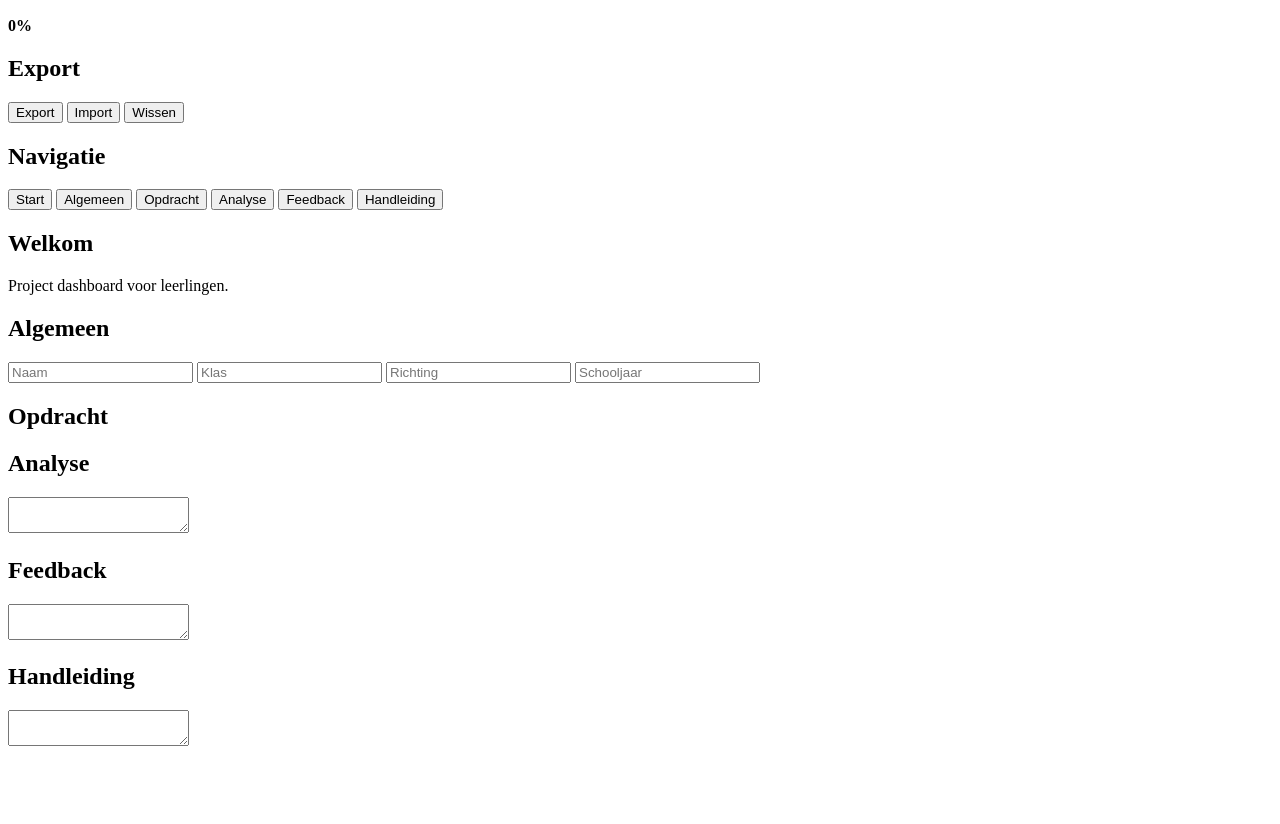
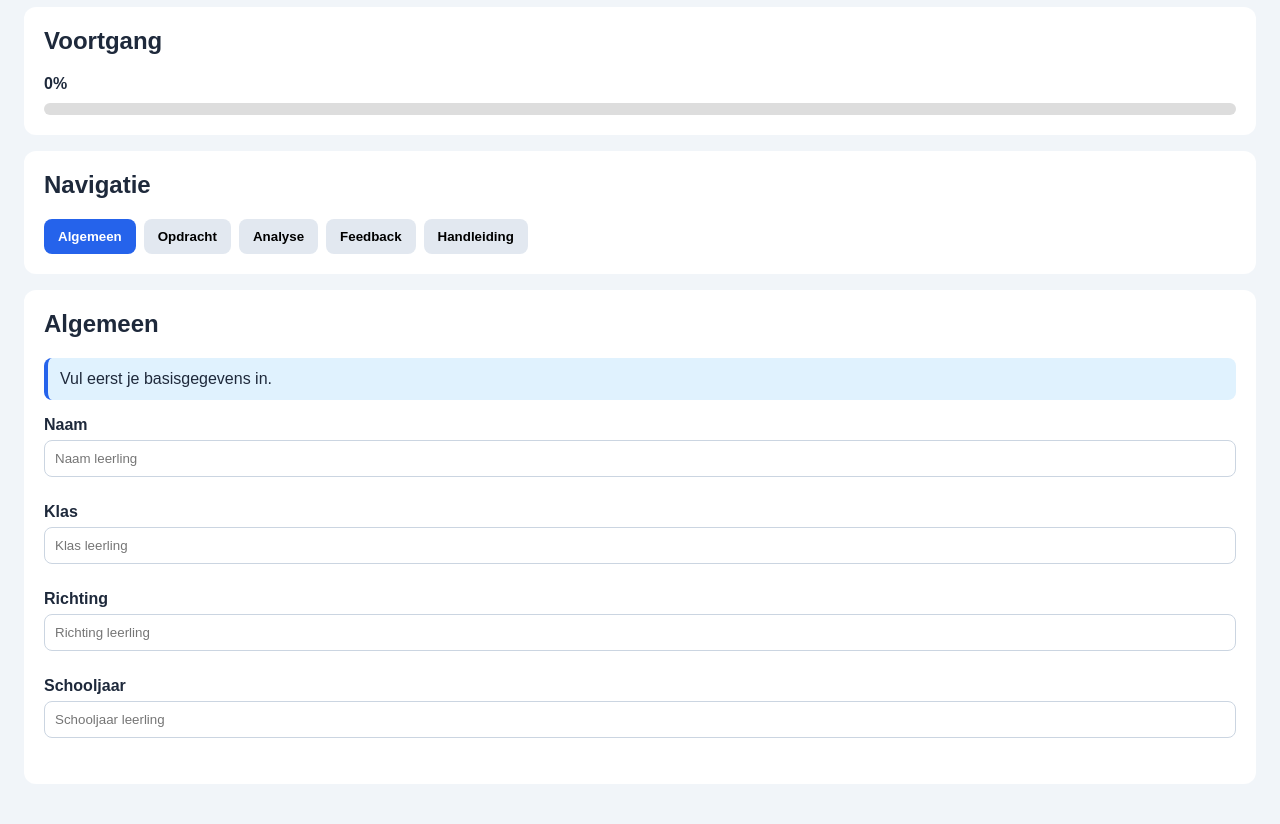
Before and after one commit to G84Y91J87/project-dashboard, a plain HTML site: page index.html in a window 1280 px wide. Shown: the part 110-934 px from the top of the page. Before the commit the page ends 868 px from the top, so only its background shows below. Drawn offline with Linux system fonts and the light colour scheme.

Commit message:
Refactor index.html with improved structure and styles

```diff
--- a/index.html
+++ b/index.html
@@ -2,64 +2,199 @@
 <html lang="nl">
 
 <head>
+
+<!-- INSTELLINGEN -->
 <meta charset="UTF-8">
 <meta name="viewport" content="width=device-width, initial-scale=1.0">
 
+<!-- TITEL -->
 <title>Project Dashboard</title>
 
-    <link rel="stylesheet" href="style.css">
+<!-- STYLING -->
+<style>
+
+/* ALGEMEEN */
+*{
+    box-sizing:border-box;
+    font-family:Arial,sans-serif;
+}
+
+/* PAGINA */
+body{
+    margin:0;
+    padding:24px;
+    background:#f1f5f9;
+    color:#1e293b;
+}
+
+/* WITTE BLOKKEN */
+.block{
+    background:#fff;
+    padding:20px;
+    border-radius:12px;
+    margin-bottom:16px;
+}
+
+/* TITEL BLOK */
+.title-block{
+    display:flex;
+    justify-content:center;
+    align-items:center;
+    text-align:center;
+    padding:20px;
+}
+
+.title-block h1{
+    margin:0;
+}
+
+/* TITELS */
+h2{
+    margin-top:0;
+}
+
+/* PROGRESS BAR */
+.progress{
+    height:12px;
+    background:#ddd;
+    border-radius:999px;
+    overflow:hidden;
+    margin-top:10px;
+}
+
+/* BLAUWE BALK */
+.progress div{
+    height:100%;
+    width:0%;
+    background:#2563eb;
+    transition:.2s;
+}
+
+/* TAB KNOPPEN */
+.tabs{
+    display:flex;
+    flex-wrap:wrap;
+    gap:8px;
+}
+
+/* KNOPPEN */
+.tabs button,
+.actions button{
+    border:none;
+    padding:10px 14px;
+    border-radius:8px;
+    cursor:pointer;
+    background:#e2e8f0;
+    font-weight:bold;
+}
+
+/* ACTIEVE TAB */
+.tabs button.active{
+    background:#2563eb;
+    color:#fff;
+}
+
+/* FORMULIER ELEMENTEN */
+input,
+textarea{
+    width:100%;
+    padding:10px;
+    margin-bottom:10px;
+    border:1px solid #cbd5e1;
+    border-radius:8px;
+}
+
+/* TEXTAREA */
+textarea{
+    min-height:120px;
+    resize:vertical;
+}
+
+/* VELD */
+.field{
+    margin-bottom:16px;
+}
+
+/* LABEL */
+.field label{
+    display:block;
+    margin-bottom:6px;
+    font-weight:bold;
+}
+
+/* MELDING */
+.notice{
+    background:#e0f2fe;
+    border-left:4px solid #2563eb;
+    padding:12px;
+    border-radius:8px;
+    margin-bottom:16px;
+}
+
+/* VERBERG SECTIES */
+section{
+    display:none;
+}
+
+/* TOON ACTIEVE SECTIE */
+section.active{
+    display:block;
+}
+
+</style>
+
 </head>
 
 <body>
 
 <!-- TITEL -->
 <div class="block title-block">
+
     <h1>Project Dashboard</h1>
+
 </div>
 
-    <!-- PROGRESSIE -->
+<!-- VOORTGANG -->
 <div class="block">
 
     <h2>Voortgang</h2>
 
+    <!-- PROCENT -->
     <strong id="progressText">0%</strong>
 
+    <!-- BALK -->
     <div class="progress">
         <div id="progressFill"></div>
     </div>
 
 </div>
 
-    <!-- EXPORT -->
-    <div class="block">
-
-        <h2>Export</h2>
-
-        <div class="actions">
-
-            <button onclick="exportData()">Export</button>
-            <button onclick="file.click()">Import</button>
-            <button onclick="resetData()">Wissen</button>
-
-        </div>
-
-        <input type="file" id="file" hidden>
-
-    </div>
-
-    <!-- TABS -->
+<!-- NAVIGATIE -->
 <div class="block">
 
     <h2>Navigatie</h2>
 
     <div class="tabs">
 
-            <button class="active" data-tab="start">Start</button>
-            <button data-tab="algemeen">Algemeen</button>
-            <button data-tab="opdracht">Opdracht</button>
-            <button data-tab="analyse">Analyse</button>
-            <button data-tab="feedback">Feedback</button>
-            <button data-tab="handleiding">Handleiding</button>
+        <button class="tab active" data-tab="algemeen">
+            Algemeen
+        </button>
+
+        <button class="tab" data-tab="opdracht">
+            Opdracht
+        </button>
+
+        <button class="tab" data-tab="analyse">
+            Analyse
+        </button>
+
+        <button class="tab" data-tab="feedback">
+            Feedback
+        </button>
+
+        <button class="tab" data-tab="handleiding">
+            Handleiding
+        </button>
 
     </div>
 
@@ -68,43 +203,170 @@
 <!-- CONTENT -->
 <div class="block">
 
-        <section id="start" class="active">
-            <h2>Welkom</h2>
-            <p>Project dashboard voor leerlingen.</p>
-        </section>
-
-        <section id="algemeen">
-            <h2>Algemeen</h2>
-
-            <input id="naam" placeholder="Naam">
-            <input id="klas" placeholder="Klas">
-            <input id="richting" placeholder="Richting">
-            <input id="schooljaar" placeholder="Schooljaar">
-        </section>
-
-        <section id="opdracht">
-            <h2>Opdracht</h2>
-        </section>
-
-        <section id="analyse">
-            <h2>Analyse</h2>
-            <textarea id="analyseText"></textarea>
-        </section>
-
-        <section id="feedback">
-            <h2>Feedback</h2>
-            <textarea id="feedbackText"></textarea>
-        </section>
-
-        <section id="handleiding">
-            <h2>Handleiding</h2>
-            <textarea id="handleidingText"></textarea>
-        </section>
+    <!-- TABS -->
+    <section id="algemeen" class="active"></section>
+    <section id="opdracht"></section>
+    <section id="analyse"></section>
+    <section id="feedback"></section>
+    <section id="handleiding"></section>
 
 </div>
 
-    <script src="script.js"></script>
+<!-- JAVASCRIPT -->
+<script>
+
+//
+// MAAK EEN INPUT OF TEXTAREA
+//
+function field(label,id,type="input",placeholder="",value="",readonly=false){
+
+    return `
+        <div class="field">
+
+            <label for="${id}">
+                ${label}
+            </label>
+
+            ${
+                type === "textarea"
+                ? `<textarea id="${id}" placeholder="${placeholder}" ${readonly ? "readonly" : ""}>${value}</textarea>`
+                : `<input id="${id}" placeholder="${placeholder}" value="${value}" ${readonly ? "readonly" : ""}>`
+            }
+
+        </div>
+    `;
+}
+
+//
+// MAAK EEN MELDING
+//
+function notice(text){
+
+    return `
+        <div class="notice">
+            ${text}
+        </div>
+    `;
+}
+
+//
+// TAB: ALGEMEEN
+//
+algemeen.innerHTML = `
+    <h2>Algemeen</h2>
+
+    ${notice("Vul eerst je basisgegevens in.")}
+
+    ${field("Naam","naam","input","Naam leerling")}
+    ${field("Klas","klas","input","Klas leerling")}
+    ${field("Richting","richting","input","Richting leerling")}
+    ${field("Schooljaar","schooljaar","input","Schooljaar leerling")}
+`;
+
+//
+// TAB: OPDRACHT
+//
+opdracht.innerHTML = `
+    <h2>Opdracht</h2>
+
+    ${notice("Neem de opdracht grondig door.")}
+
+    ${field("Omschrijving","omschrijvingText","textarea","","",true)}
+`;
+
+//
+// TAB: ANALYSE
+//
+analyse.innerHTML = `
+    <h2>Analyse</h2>
+
+    ${notice("Ontwerp hier je IPO-lijst (interactieve elementen, input, vewerking en output)")}
+
+    ${field("Analyse","analyseText","textarea","","",false)}
+`;
+
+//
+// TAB: FEEDBACK
+//
+feedback.innerHTML = `
+    <h2>Feedback</h2>
+
+    ${field("Feedback","feedbackText","textarea")}
+`;
+
+//
+// TAB: HANDLEIDING
+//
+handleiding.innerHTML = `
+    <h2>Handleiding</h2>
+
+    ${field("Handleiding","handleidingText","textarea")}
+`;
+
+//
+// TAB WISSELEN
+//
+document.querySelectorAll(".tab").forEach(button => {
+
+    button.addEventListener("click", () => {
+
+        // MAAK ALLE TABS INACTIEF
+        document.querySelectorAll(".tab")
+            .forEach(tab => tab.classList.remove("active"));
+
+        // VERBERG ALLE SECTIES
+        document.querySelectorAll("section")
+            .forEach(section => section.classList.remove("active"));
+
+        // ACTIVEER GEKLIKTE TAB
+        button.classList.add("active");
+
+        // TOON BIJHORENDE SECTIE
+        document.getElementById(button.dataset.tab)
+            .classList.add("active");
+
+    });
+
+});
+
+//
+// UPDATE PROGRESS BAR
+//
+function updateProgress(){
+
+    // ALLE INPUTS EN TEXTAREAS
+    const fields = document.querySelectorAll("input, textarea");
+
+    let filled = 0;
+
+    // TEL INGEVULDE VELDEN
+    fields.forEach(field => {
+
+        if(field.value.trim() !== "") filled++;
+
+    });
+
+    // BEREKEN PROCENT
+    const progress = Math.round((filled / fields.length) * 100);
+
+    // UPDATE TEKST
+    progressText.textContent = progress + "%";
+
+    // UPDATE BALK
+    progressFill.style.width = progress + "%";
+}
+
+//
+// LUISTER NAAR WIJZIGINGEN
+//
+document.addEventListener("input", updateProgress);
+
+//
+// EERSTE UPDATE
+//
+updateProgress();
+
+</script>
 
 </body>
-
 </html>
```
Lines whose indentation alone changed are shown as unchanged.
